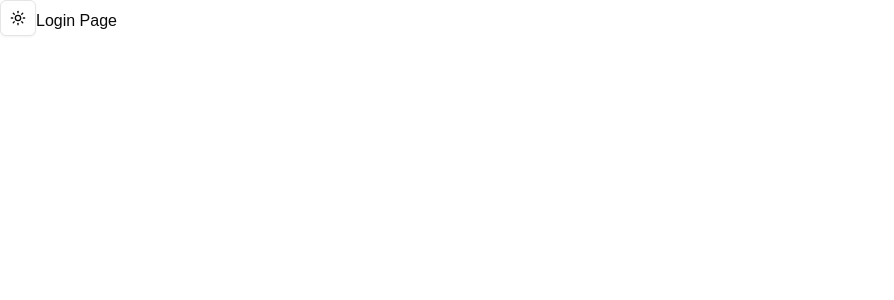
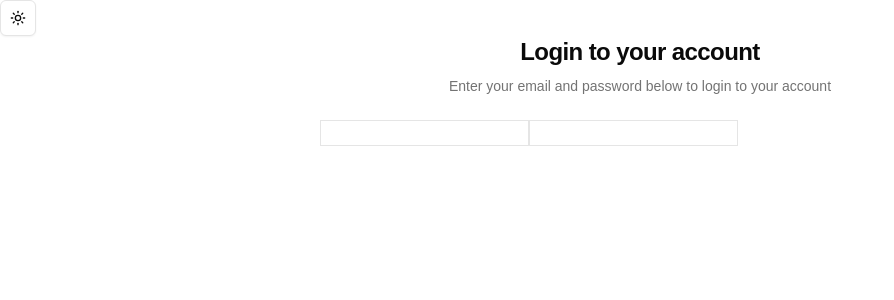
Before and after one commit to jeehwan98/Toy_Project, a Next.js app in the folder front/: page /login in a window 1280 px wide. Shown: the top 300 px of the page, without its empty margins (0-894 px from the left). Built offline with nearby package versions, Linux system fonts and the light colour scheme.

Commit message:
feat:login page

```diff
--- a/front/package.json
+++ b/front/package.json
@@ -21,7 +21,8 @@
     "react-dom": "^18.3.1",
     "tailwind-merge": "^2.5.4",
     "tailwindcss-animate": "^1.0.7",
-    "uninstall": "^0.0.0"
+    "uninstall": "^0.0.0",
+    "zod": "^3.23.8"
   },
   "devDependencies": {
     "@types/node": "^20",
--- a/front/src/app/login/page.tsx
+++ b/front/src/app/login/page.tsx
@@ -1,7 +1,17 @@
+import UserAuthForm from "@/context/auth/user-auth-form";
+
 export default function LoginPage() {
   return (
-    <>
-      Login Page
-    </>
+    <div className="mt04 md:mt-0 space-y-6 flex flex-col justify-center h-full max-w-screen-sm mx-auto">
+      <div className="flex flex-col space-y-2 text-center">
+        <h1 className="text-2xl font-semibold tracking-tight">
+          Login to your account
+        </h1>
+        <p className="text-sm text-muted-foreground">
+          Enter your email and password below to login to your account
+        </p>
+      </div>
+      <UserAuthForm />
+    </div>
   )
 }
--- /dev/null
+++ b/front/src/context/auth/user-auth-form.tsx
@@ -0,0 +1,20 @@
+"use client"
+
+export default function UserAuthForm() {
+  return (
+    <div className="grid gap-6">
+      <form>
+        <input
+          className="border border-gray-400"
+          type="text"
+          name="name"
+        />
+        <input
+          className="border border-gray-400"
+          type="password"
+          name="password"
+        />
+      </form>
+    </div>
+  )
+};
```
Also changed, not shown: 1 other file (tests, documents, lock files or other folders).
